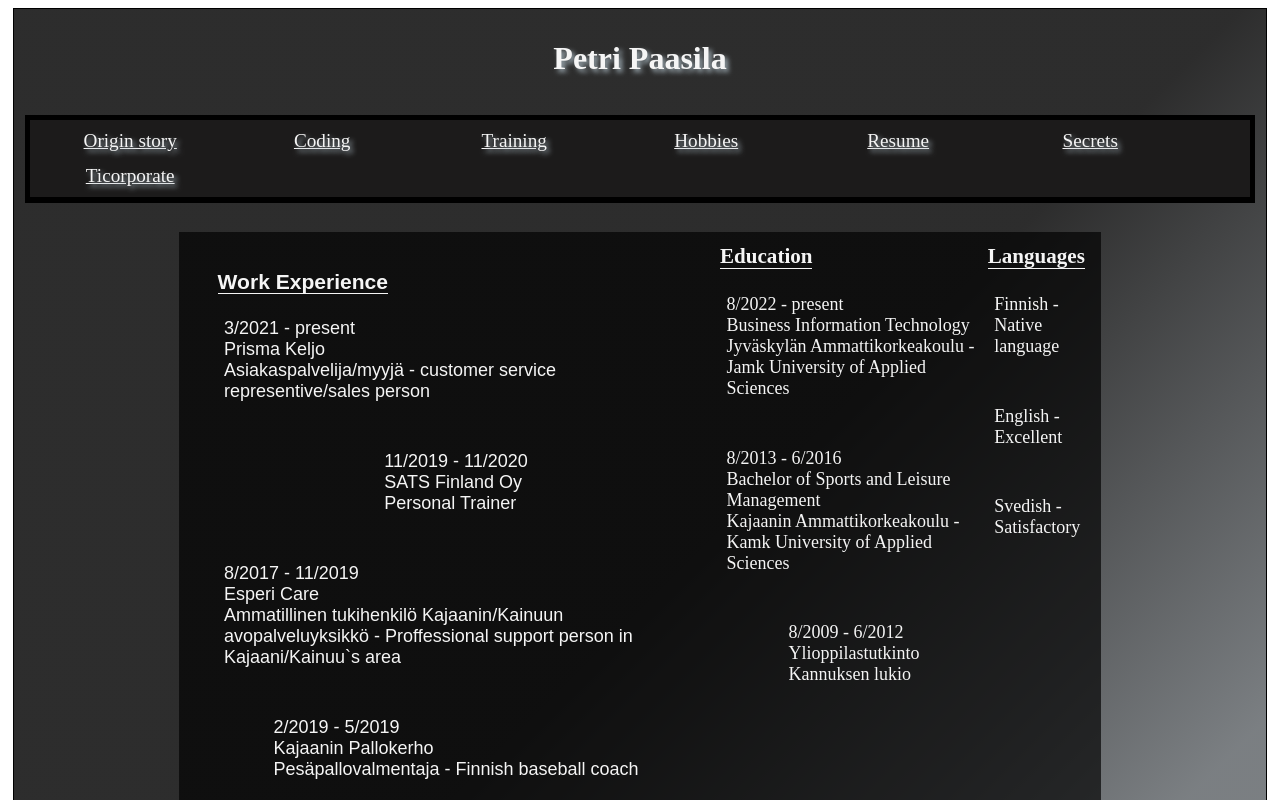
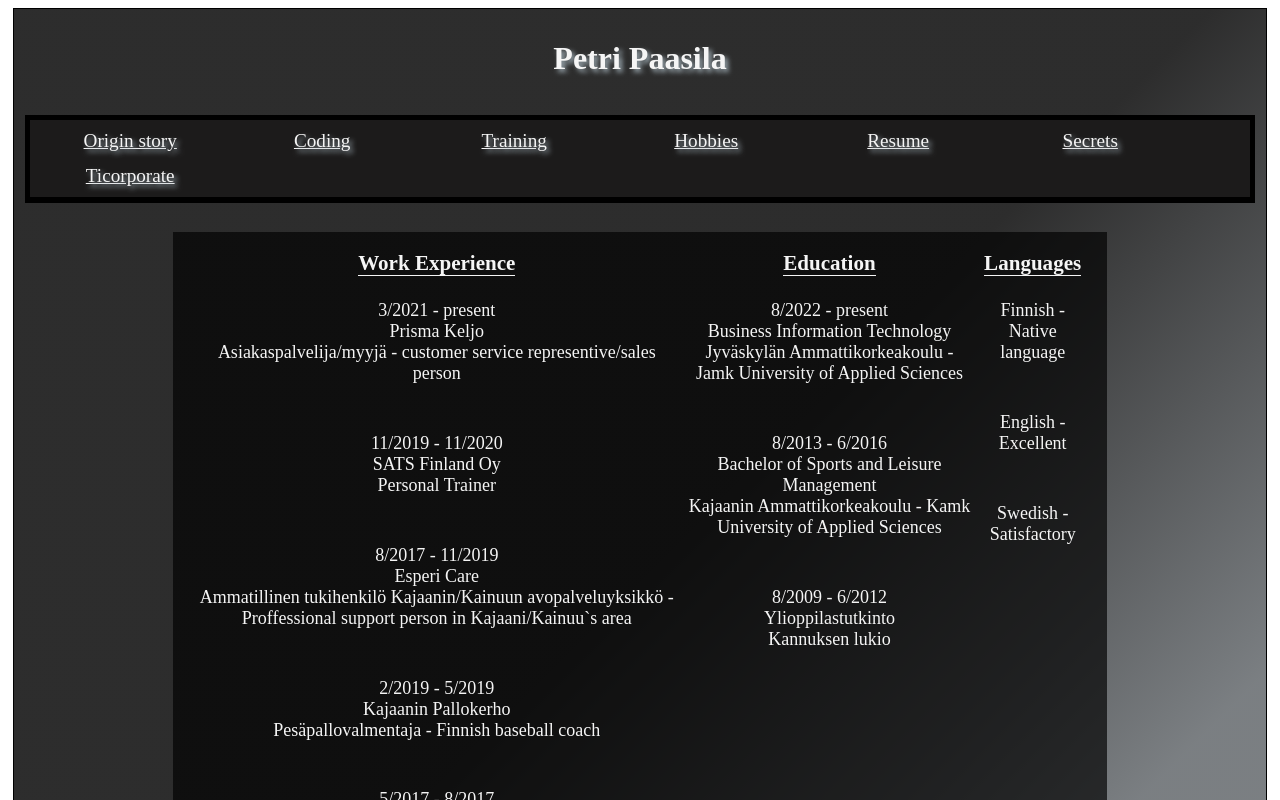
Before and after one commit to petepeepee/portfolio, an Angular app: page /history in a window 1280 px wide. Shown: the top 800 px of the page. Built offline with nearby package versions, Linux system fonts and the light colour scheme.

Commit message:
resume osiota muokattu

```diff
--- a/src/app/history/history.component.css
+++ b/src/app/history/history.component.css
@@ -24,6 +24,15 @@
     justify-content: center;
   } */
 
+  .content {
+    padding: 1.5svw;
+    margin: 1vw;
+    display: flex;
+    flex-direction: row;
+    text-align: center;
+    font-size: large;
+  }
+
   li {
     list-style: none;
   }
@@ -35,17 +44,14 @@
 }
 
 @media screen and (max-width: 800px) {
-  /* .container {
+  .content {
     padding: 1vw;
     margin: 1vw;
     display: flex;
     flex-direction: column;
-    background-color: rgba(0, 0, 0, 0.285);
-    color: whitesmoke;
-    text-align: flex-start;
-    font-size: medium;
-    justify-content: center;
-  } */
+    text-align: center;
+    font-size: large;
+  }
 
   h2 {
     color: whitesmoke;
--- a/src/app/history/history.component.html
+++ b/src/app/history/history.component.html
@@ -1,6 +1,6 @@
 <div class="container">
   <div class="content">
-    <div class="text">
+    <div class="work">
 
       <h3>Work Experience</h3>
       <!-- *ngFor looppi käy läpi historycomponentin workXP taulukon ja tulostaa sen jokaisen olion ominaisuudet p elementteihin-->
--- a/src/app/info.service.ts
+++ b/src/app/info.service.ts
@@ -78,7 +78,7 @@ export class InfoService {
   private languageSkills: { language: string; level: string }[] = [
     { language: 'Finnish', level: 'Native language' },
     { language: 'English', level: 'Excellent' },
-    { language: 'Svedish', level: 'Satisfactory' },
+    { language: 'Swedish', level: 'Satisfactory' },
   ];
 
   private trainingKnowledge: { method: string }[] = [
```
